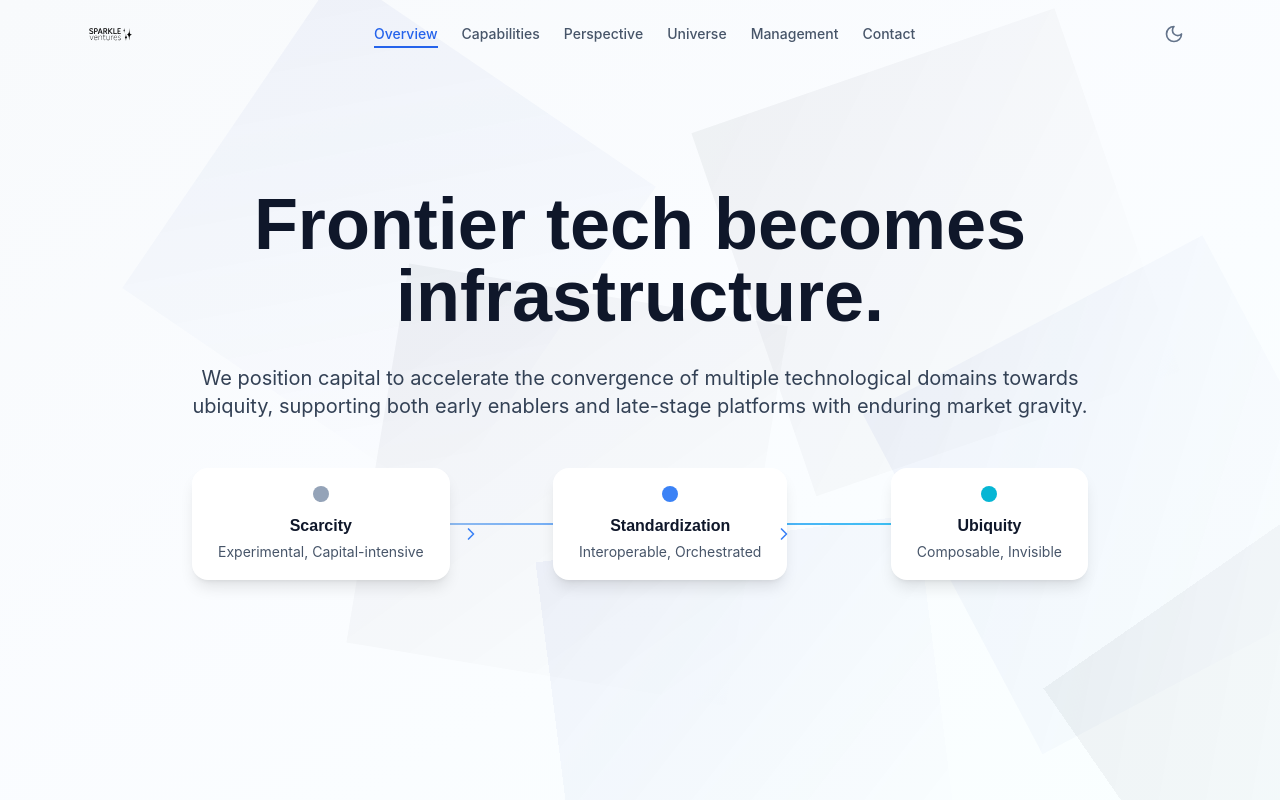
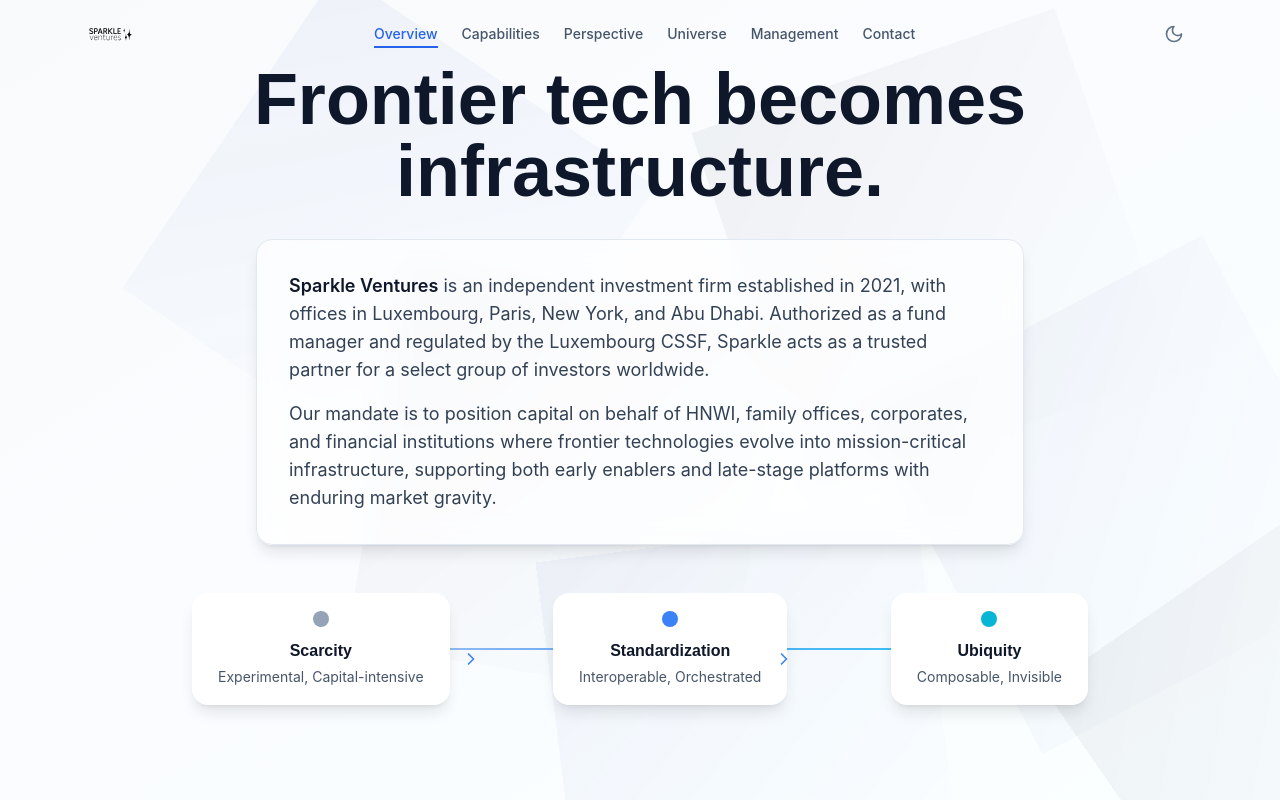
Before and after one commit to thsvc/sparkle-static, a React (Vite) app: page / in a window 1280 px wide. Shown: the top 800 px of the page. Built offline with nearby package versions, Linux system fonts and the light colour scheme.

Commit message:
Update App.jsx

```diff
--- a/src/App.jsx
+++ b/src/App.jsx
@@ -831,9 +831,43 @@
   );
 };
 
+// === Carte de visite institutionnelle ===
+const BusinessCardIntro = () => {
+  return (
+    <motion.div
+      initial={{ opacity: 0, y: 20 }}
+      animate={{ opacity: 1, y: 0 }}
+      transition={{ duration: 0.8, delay: 0.2 }}
+      className="max-w-3xl mx-auto mb-10"
+    >
+      <div className="rounded-2xl border border-slate-200 dark:border-slate-700 bg-white/70 dark:bg-slate-800/70 backdrop-blur-md shadow-lg p-6 md:p-8 text-left">
+        <p className="text-base md:text-lg text-slate-700 dark:text-slate-300 leading-relaxed">
+          <span className="font-semibold text-slate-900 dark:text-white">
+            Sparkle Ventures
+          </span>{" "}
+          is an independent investment firm established in 2021, with offices in
+          Luxembourg, Paris, New York, and Abu Dhabi. Authorized as a fund manager
+          and regulated by the Luxembourg CSSF, Sparkle acts as a trusted partner
+          for a select group of investors worldwide.
+        </p>
+        <p className="mt-4 text-base md:text-lg text-slate-700 dark:text-slate-300 leading-relaxed">
+          Our mandate is to position capital on behalf of HNWI, family offices,
+          corporates, and financial institutions where frontier technologies
+          evolve into mission-critical infrastructure, supporting both early
+          enablers and late-stage platforms with enduring market gravity.
+        </p>
+      </div>
+    </motion.div>
+  );
+};
+
+// === Hero Section mise à jour ===
 const HeroSection = () => {
   return (
-    <section id="overview" className="relative min-h-screen flex items-center justify-center">
+    <section
+      id="overview"
+      className="relative min-h-screen flex items-center justify-center"
+    >
       {/* Animated background */}
       <div className="absolute inset-0 overflow-hidden">
         <div className="absolute inset-0 bg-gradient-to-br from-slate-50 via-blue-50/30 to-cyan-50/30 dark:from-slate-900 dark:via-slate-800 dark:to-slate-900" />
@@ -852,12 +886,14 @@
               transition={{
                 duration: 20 + i * 5,
                 repeat: Infinity,
-                ease: "linear"
+                ease: "linear",
               }}
               style={{
                 left: `${10 + i * 15}%`,
                 top: `${10 + (i % 3) * 30}%`,
-                background: `linear-gradient(45deg, ${i % 2 ? '#0f172a' : '#1e40af'}, transparent)`
+                background: `linear-gradient(45deg, ${
+                  i % 2 ? "#0f172a" : "#1e40af"
+                }, transparent)`,
               }}
             />
           ))}
@@ -874,14 +910,8 @@
           Frontier tech becomes infrastructure.
         </motion.h1>
 
-        <motion.p
-          initial={{ opacity: 0, y: 20 }}
-          animate={{ opacity: 1, y: 0 }}
-          transition={{ duration: 0.8, delay: 0.2 }}
-          className="text-lg md:text-xl max-w-4xl mx-auto text-slate-700 dark:text-slate-300 leading-relaxed mb-8"
-        >
-          We position capital to accelerate the convergence of multiple technological domains towards ubiquity, supporting both early enablers and late-stage platforms with enduring market gravity.
-        </motion.p>
+        {/* Carte institutionnelle */}
+        <BusinessCardIntro />
 
         <TechnologyMaturationDiagram />
       </div>
```
